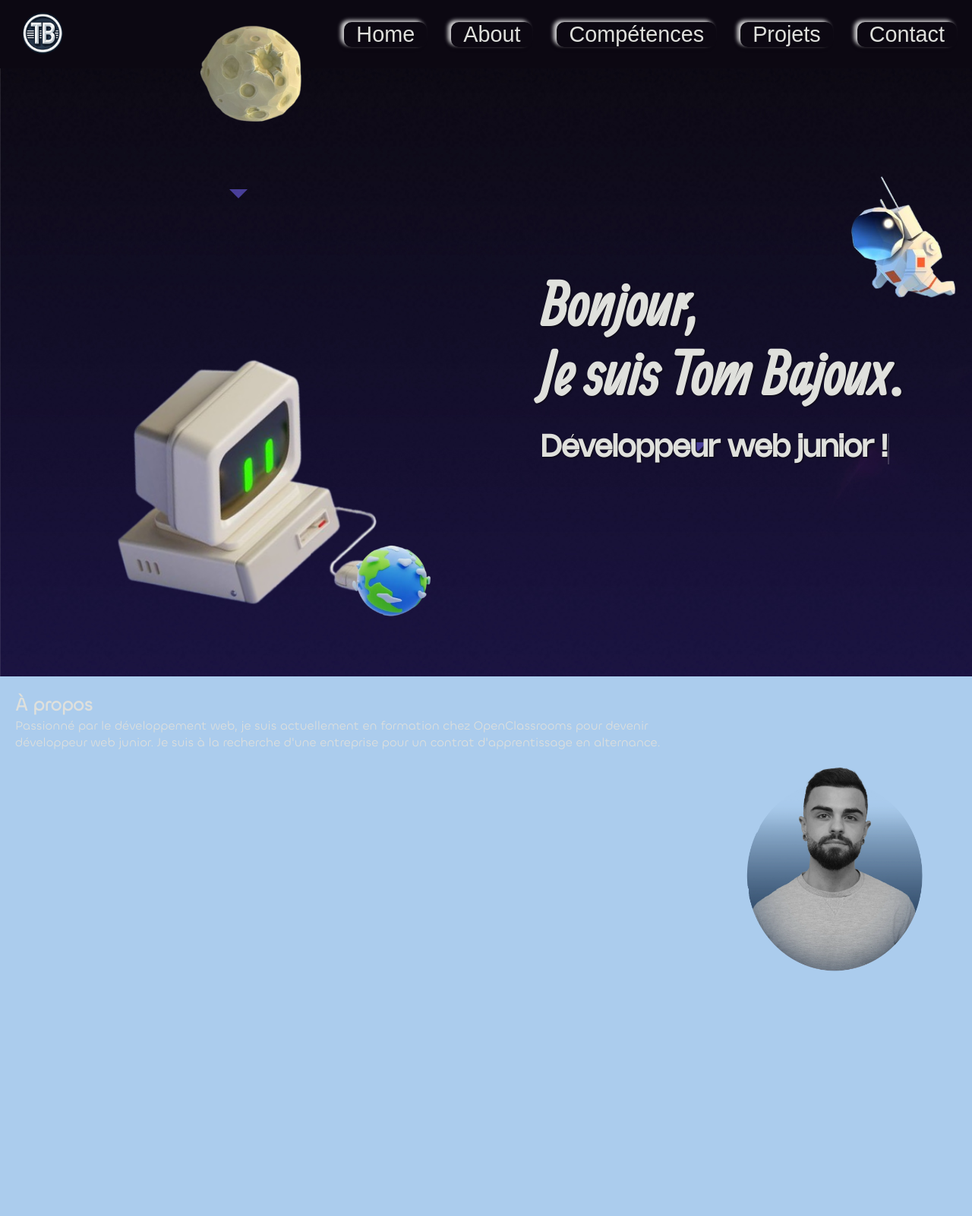
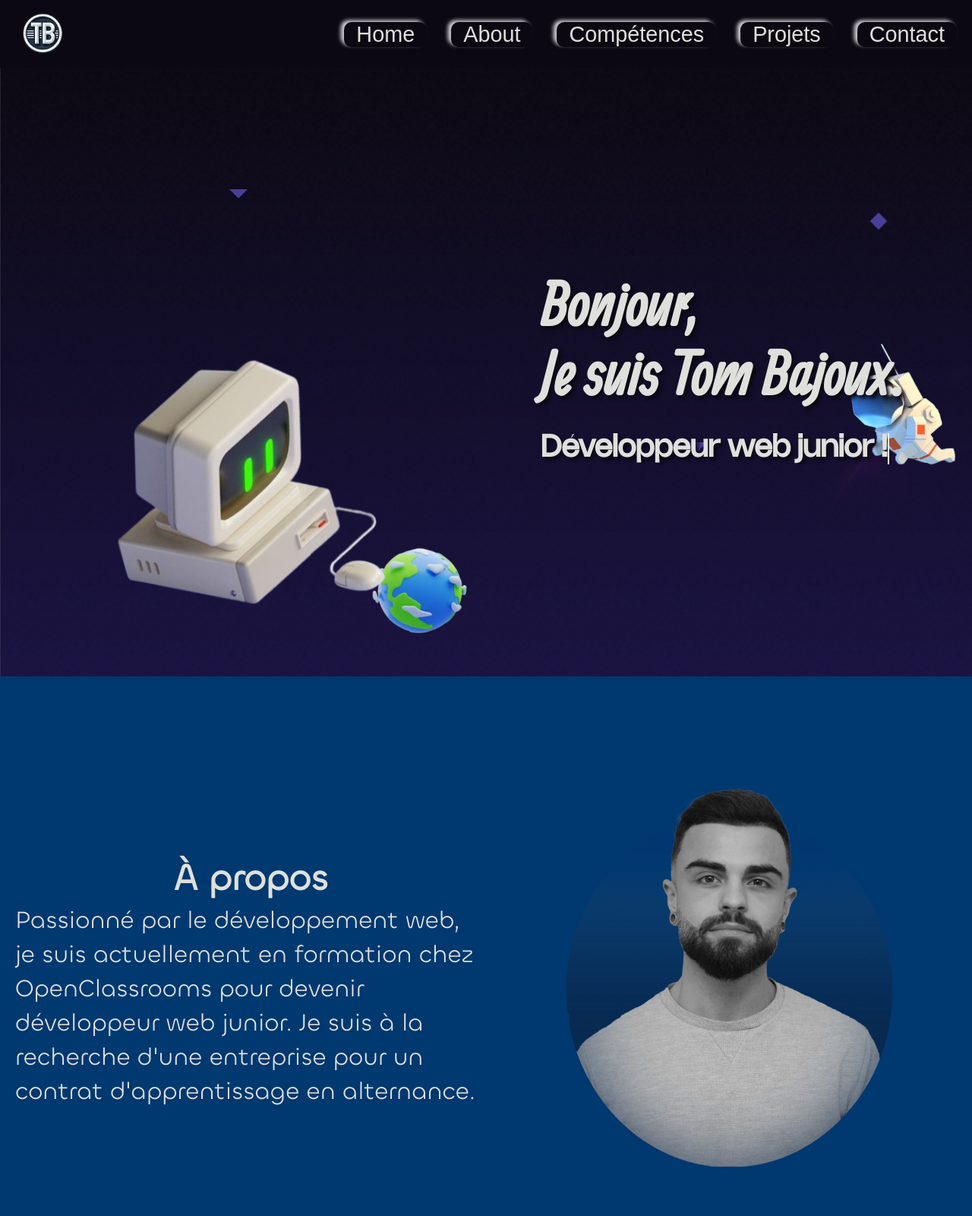
Before and after one commit to Tom-Baj/portfolio, a website with bundled scripts: page index.html in a window 1280 px wide. Shown: the top 1600 px of the page at 76% size. Built offline with nearby package versions, Linux system fonts and the light colour scheme; files whose address does not match are found by name; a web font is replaced by a local one.

Commit message:
rellax update

```diff
--- a/index.html
+++ b/index.html
@@ -5,6 +5,7 @@
     <meta name="viewport" content="width=device-width, initial-scale=1.0" />
     <title>Portfolio, Tom Bajoux</title>
     <link rel="icon" href="/assets/icons/favicon.ico" type="image/x-icon" />
+    <script src="https://cdnjs.cloudflare.com/ajax/libs/rellax/1.12.1/rellax.min.js"></script>
     <link rel="stylesheet" href="styles/style.css" />
   </head>
 
@@ -15,7 +16,7 @@
           <a href="#main" class="header__container__logo-link">
             <img
               class="header__container__logo"
-              src="assets/images/logo.webp"
+              src="assets/icons/logo.webp"
               alt="logo"
             />
           </a>
@@ -56,23 +57,27 @@
           <div class="home__image-container--image-bg-container">
             <img
               class="rellax astronaut"
+              data-rellax-speed="3"
               src="./assets/images/astronaut.png"
               alt="astronaut"
             />
             <img
               class="rellax moon"
+              data-rellax-speed="-20"
               src="./assets/images/moon.png"
               alt="moon"
             />
-            <img
+            <!-- <img
               src="./assets/images/saturne.webp"
               alt="saturne"
               class="rellax saturne"
-            />
+              data-rellax-speed="-10"
+            /> -->
             <img
               src="./assets/images/earth.webp"
               alt="earth"
               class="rellax earth"
+              data-rellax-speed="11"
             />
           </div>
         </section>
--- a/scripts/script.js
+++ b/scripts/script.js
@@ -11,6 +11,7 @@
   ProjectsList(projectsList);
   TypeWriting();
   setupScrollAnimation();
+  rellax();
 });
 
 /* Scroll Animation */
--- a/styles/_base.scss
+++ b/styles/_base.scss
@@ -20,5 +20,18 @@
 }
 
 #about {
-  background-color: $blue;
+  /* background-image: url(../assets/images/background.webp);
+
+  background-size: cover; */
+  background-color: $yale-blue;
+  position: relative;
+  z-index: 2;
 }
+
+#skills {
+  background-color: $yinmn-blue;
+}
+
+#projects {
+  background-color: $blue-medium;
+}
--- a/styles/_variables.scss
+++ b/styles/_variables.scss
@@ -1,6 +1,7 @@
 /* Base */
 $creme-color: hsla(48, 100%, 97%, 1);
 $background-color: hsla(264, 38%, 5%, 1);
+$background-color-light: hsla(252, 59%, 18%, 1);
 
 /* Blue Palette */
 $blue-dark: hsla(210, 40%, 18%, 1);
--- a/styles/style.scss
+++ b/styles/style.scss
@@ -6,12 +6,19 @@
 @import "animations";
 
 /* Header */
+#header {
+  position: sticky;
+  top: 0;
+  left: 0;
+  width: 100%;
+  z-index: 1000;
+}
+
 .header__container {
   display: flex;
   justify-content: space-between;
   margin: 20px;
   height: 50px;
-  background-color: $background-color;
 
   &__logo-container {
     display: flex;
@@ -21,7 +28,7 @@
 
   &__logo-link {
     display: block;
-    height: 4.5em;
+    height: 4.5rem;
   }
 
   &__logo {
@@ -44,11 +51,11 @@
     display: flex;
     justify-content: space-between;
     align-items: center;
-    gap: 2em;
+    gap: 2rem;
   }
 
   &__nav-item {
-    padding: 0 1em;
+    padding: 0 1rem;
     border-radius: $radius-medium;
     background-color: $background-color;
     @include neumorphism-shadow($shadow-depth, 330deg, 150deg);
@@ -57,7 +64,7 @@
   &__nav-link {
     color: $platinum;
     font-family: "Dongle-Light", sans-serif;
-    font-size: 1.8em;
+    font-size: 1.8rem;
   }
 }
 
@@ -69,7 +76,7 @@
   width: $width-full;
 
   &__content {
-    text-shadow: 1px 1px 2px $background-color;
+    text-shadow: 4px 4px 5px $background-color;
     display: flex;
     flex-direction: column;
     justify-content: center;
@@ -81,11 +88,11 @@
   &__title {
     font-family: "Allan-Regular", sans-serif;
 
-    font-size: 5em;
+    font-size: 5rem;
 
     &--description {
       font-family: "Nohemi", sans-serif;
-      font-size: 0.5em;
+      font-size: 2.5rem;
       white-space: nowrap;
       overflow: hidden;
       display: inline-block;
@@ -108,14 +115,16 @@
   }
 
   .ordinateur {
+    position: absolute;
     width: 100%;
     object-fit: cover;
     transition: transform 0.1s ease-out;
+    z-index: 1;
   }
 
   .astronaut {
     position: absolute;
-    top: 180px;
+    top: 400px;
     right: -100px;
     width: 30%;
     height: auto;
@@ -124,27 +133,28 @@
 
   .moon {
     position: absolute;
-    top: 0px;
-    right: 850px;
-    width: 15%;
+    top: 100px;
+    right: 1500px;
+    width: 10%;
     height: auto;
     object-fit: cover;
+    z-index: 0;
   }
 
-  .saturne {
+  /*   .saturne {
     position: absolute;
     top: 300px;
     right: 1600px;
     width: 18%;
     height: auto;
     object-fit: cover;
-  }
+  } */
 
   .earth {
     position: absolute;
     top: 700px;
-    right: 700px;
-    width: 10%;
+    right: 650px;
+    width: 12%;
     height: auto;
     object-fit: cover;
   }
@@ -153,11 +163,33 @@
 .about {
   display: flex;
 
+  &__content {
+    font-size: 2rem;
+    display: flex;
+    flex-direction: column;
+    justify-content: center;
+    align-items: center;
+    margin: 0 auto;
+    z-index: 1;
+    width: $width-middle;
+  }
+
+  &__description-container {
+    display: flex;
+    flex-direction: column;
+    justify-content: center;
+    align-items: center;
+    margin: 0 auto;
+    z-index: 1;
+    width: $width-middle;
+  }
+
   &__image-container {
     width: $width-middle;
   }
 
   &__image {
+    height: 100%;
     width: 100%;
     object-fit: cover;
     transition: transform 0.1s ease-out;
```
Also changed, not shown: assets/icons/logo.webp (renamed from assets/images/logo.webp), assets/images/background.webp (added), assets/images/computer2.png (deleted), assets/images/ordi2.png (deleted), styles/style.css, 1 other file.
